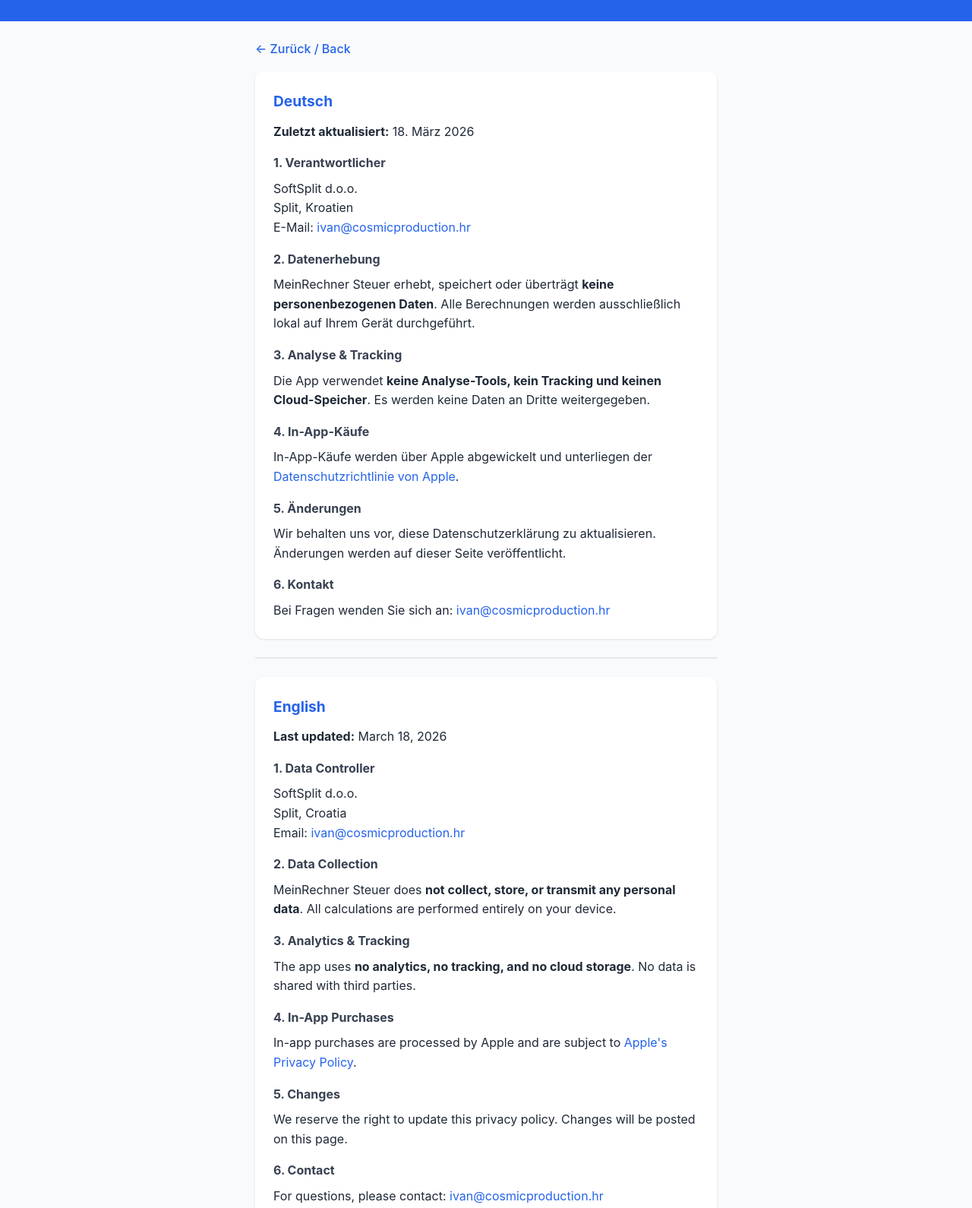
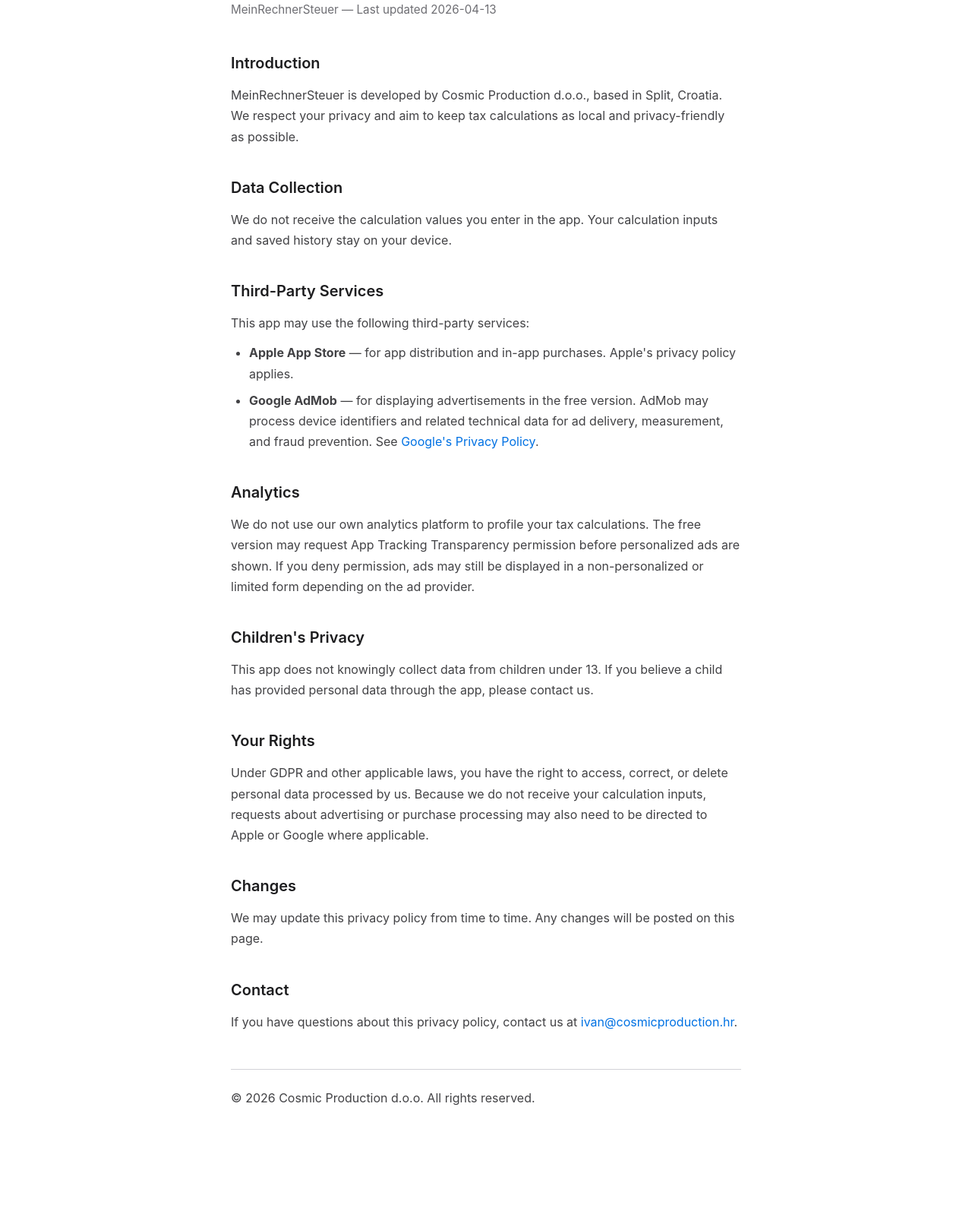
Before and after one commit to cosprosoftsplit/meinrechner-steuer-legal, a plain HTML site: page privacy.html in a window 1280 px wide. Shown: the part 110-1700 px from the top of the page at 76% size. After the commit the page ends 1629 px from the top, so only its background shows below. Drawn offline with Linux system fonts and the light colour scheme.

Commit message:
Update legal pages: Cosmic Production entity, AdMob/ATT tracking disclosure, add terms.html (2026-04-13 set)

```diff
--- a/privacy.html
+++ b/privacy.html
@@ -1,82 +1,98 @@
 <!DOCTYPE html>
-<html lang="de">
+<html lang="en">
 <head>
     <meta charset="UTF-8">
     <meta name="viewport" content="width=device-width, initial-scale=1.0">
-<title>MeinRechner Steuer — Datenschutzerkl&auml;rung / Privacy Policy</title>
+    <title>Privacy Policy - MeinRechnerSteuer</title>
     <style>
-*{margin:0;padding:0;box-sizing:border-box}
-body{font-family:-apple-system,BlinkMacSystemFont,'Segoe UI',Roboto,Helvetica,Arial,sans-serif;background:#f9fafb;color:#1f2937;line-height:1.6}
-.header{background:#2563EB;color:#fff;padding:2rem 1rem;text-align:center}
-.header h1{font-size:1.75rem;font-weight:700}
-.header p{opacity:.9;margin-top:.25rem}
-.container{max-width:640px;margin:0 auto;padding:1.5rem 1rem}
-.card{background:#fff;border-radius:12px;padding:1.5rem;margin-bottom:1rem;box-shadow:0 1px 3px rgba(0,0,0,.1)}
-.card h2{color:#2563EB;font-size:1.2rem;margin-bottom:.75rem}
-.card h3{color:#374151;font-size:1rem;margin:1rem 0 .5rem}
-a{color:#2563EB;text-decoration:none}
-a:hover{text-decoration:underline}
-.back{display:inline-block;margin-bottom:1rem;font-weight:500}
-.footer{text-align:center;padding:2rem 1rem;color:#6b7280;font-size:.85rem}
-.divider{border:none;border-top:2px solid #e5e7eb;margin:1.5rem 0}
+        * { margin: 0; padding: 0; box-sizing: border-box; }
+        body {
+            font-family: -apple-system, BlinkMacSystemFont, "Segoe UI", Roboto, Helvetica, Arial, sans-serif;
+            line-height: 1.7;
+            color: #1d1d1f;
+            background: #ffffff;
+        }
+        .container {
+            max-width: 720px;
+            margin: 0 auto;
+            padding: 48px 24px;
+        }
+        h1 {
+            font-size: 2rem;
+            font-weight: 700;
+            margin-bottom: 8px;
+            color: #1d1d1f;
+        }
+        .subtitle {
+            font-size: 0.95rem;
+            color: #6e6e73;
+            margin-bottom: 40px;
+        }
+        h2 {
+            font-size: 1.25rem;
+            font-weight: 600;
+            margin-top: 36px;
+            margin-bottom: 12px;
+            color: #1d1d1f;
+        }
+        p, li {
+            font-size: 1rem;
+            color: #424245;
+            margin-bottom: 12px;
+        }
+        ul {
+            padding-left: 24px;
+            margin-bottom: 16px;
+        }
+        li { margin-bottom: 8px; }
+        a { color: #0071e3; text-decoration: none; }
+        a:hover { text-decoration: underline; }
+        .footer {
+            margin-top: 48px;
+            padding-top: 24px;
+            border-top: 1px solid #d2d2d7;
+            font-size: 0.85rem;
+            color: #86868b;
+        }
+
     </style>
 </head>
 <body>
-<div class="header">
-<h1>Datenschutzerkl&auml;rung</h1>
-<p>Privacy Policy &mdash; MeinRechner Steuer</p>
-</div>
     <div class="container">
-<a href="index.html" class="back">&larr; Zur&uuml;ck / Back</a>
+        <h1>Privacy Policy</h1>
+        <p class="subtitle">MeinRechnerSteuer &mdash; Last updated 2026-04-13</p>
 
-<div class="card">
-<h2>Deutsch</h2>
-<p><strong>Zuletzt aktualisiert:</strong> 18. M&auml;rz 2026</p>
+        <h2>Introduction</h2>
+        <p>MeinRechnerSteuer is developed by Cosmic Production d.o.o., based in Split, Croatia. We respect your privacy and aim to keep tax calculations as local and privacy-friendly as possible.</p>
 
-<h3>1. Verantwortlicher</h3>
-<p>SoftSplit d.o.o.<br>Split, Kroatien<br>E-Mail: <a href="mailto:ivan@cosmicproduction.hr">ivan@cosmicproduction.hr</a></p>
+        <h2>Data Collection</h2>
+        <p>We do not receive the calculation values you enter in the app. Your calculation inputs and saved history stay on your device.</p>
 
-<h3>2. Datenerhebung</h3>
-<p>MeinRechner Steuer erhebt, speichert oder &uuml;bertr&auml;gt <strong>keine personenbezogenen Daten</strong>. Alle Berechnungen werden ausschlie&szlig;lich lokal auf Ihrem Ger&auml;t durchgef&uuml;hrt.</p>
+        <h2>Third-Party Services</h2>
+        <p>This app may use the following third-party services:</p>
+        <ul>
+            <li><strong>Apple App Store</strong> &mdash; for app distribution and in-app purchases. Apple's privacy policy applies.</li>
+            <li><strong>Google AdMob</strong> &mdash; for displaying advertisements in the free version. AdMob may process device identifiers and related technical data for ad delivery, measurement, and fraud prevention. See <a href="https://policies.google.com/privacy">Google's Privacy Policy</a>.</li>
+        </ul>
 
-<h3>3. Analyse &amp; Tracking</h3>
-<p>Die App verwendet <strong>keine Analyse-Tools, kein Tracking und keinen Cloud-Speicher</strong>. Es werden keine Daten an Dritte weitergegeben.</p>
+        <h2>Analytics</h2>
+        <p>We do not use our own analytics platform to profile your tax calculations. The free version may request App Tracking Transparency permission before personalized ads are shown. If you deny permission, ads may still be displayed in a non-personalized or limited form depending on the ad provider.</p>
 
-<h3>4. In-App-K&auml;ufe</h3>
-<p>In-App-K&auml;ufe werden &uuml;ber Apple abgewickelt und unterliegen der <a href="https://www.apple.com/legal/privacy/" target="_blank" rel="noopener">Datenschutzrichtlinie von Apple</a>.</p>
+        <h2>Children's Privacy</h2>
+        <p>This app does not knowingly collect data from children under 13. If you believe a child has provided personal data through the app, please contact us.</p>
 
-<h3>5. &Auml;nderungen</h3>
-<p>Wir behalten uns vor, diese Datenschutzerkl&auml;rung zu aktualisieren. &Auml;nderungen werden auf dieser Seite ver&ouml;ffentlicht.</p>
+        <h2>Your Rights</h2>
+        <p>Under GDPR and other applicable laws, you have the right to access, correct, or delete personal data processed by us. Because we do not receive your calculation inputs, requests about advertising or purchase processing may also need to be directed to Apple or Google where applicable.</p>
 
-<h3>6. Kontakt</h3>
-<p>Bei Fragen wenden Sie sich an: <a href="mailto:ivan@cosmicproduction.hr">ivan@cosmicproduction.hr</a></p>
-</div>
+        <h2>Changes</h2>
+        <p>We may update this privacy policy from time to time. Any changes will be posted on this page.</p>
 
-<hr class="divider">
+        <h2>Contact</h2>
+        <p>If you have questions about this privacy policy, contact us at <a href="mailto:ivan@cosmicproduction.hr">ivan@cosmicproduction.hr</a>.</p>
 
-<div class="card">
-<h2>English</h2>
-<p><strong>Last updated:</strong> March 18, 2026</p>
-
-<h3>1. Data Controller</h3>
-<p>SoftSplit d.o.o.<br>Split, Croatia<br>Email: <a href="mailto:ivan@cosmicproduction.hr">ivan@cosmicproduction.hr</a></p>
-
-<h3>2. Data Collection</h3>
-<p>MeinRechner Steuer does <strong>not collect, store, or transmit any personal data</strong>. All calculations are performed entirely on your device.</p>
-
-<h3>3. Analytics &amp; Tracking</h3>
-<p>The app uses <strong>no analytics, no tracking, and no cloud storage</strong>. No data is shared with third parties.</p>
-
-<h3>4. In-App Purchases</h3>
-<p>In-app purchases are processed by Apple and are subject to <a href="https://www.apple.com/legal/privacy/" target="_blank" rel="noopener">Apple's Privacy Policy</a>.</p>
-
-<h3>5. Changes</h3>
-<p>We reserve the right to update this privacy policy. Changes will be posted on this page.</p>
-
-<h3>6. Contact</h3>
-<p>For questions, please contact: <a href="mailto:ivan@cosmicproduction.hr">ivan@cosmicproduction.hr</a></p>
+        <div class="footer">
+            <p>&copy; 2026 Cosmic Production d.o.o. All rights reserved.</p>
         </div>
     </div>
-<div class="footer">&copy; 2026 SoftSplit d.o.o., Split, Croatia</div>
 </body>
 </html>
```
Also changed, not shown: index.html (+1 -1 lines), support.html (+67 -73 lines), terms.html (added, +91 -0 lines). Lines whose indentation alone changed are shown as unchanged.
